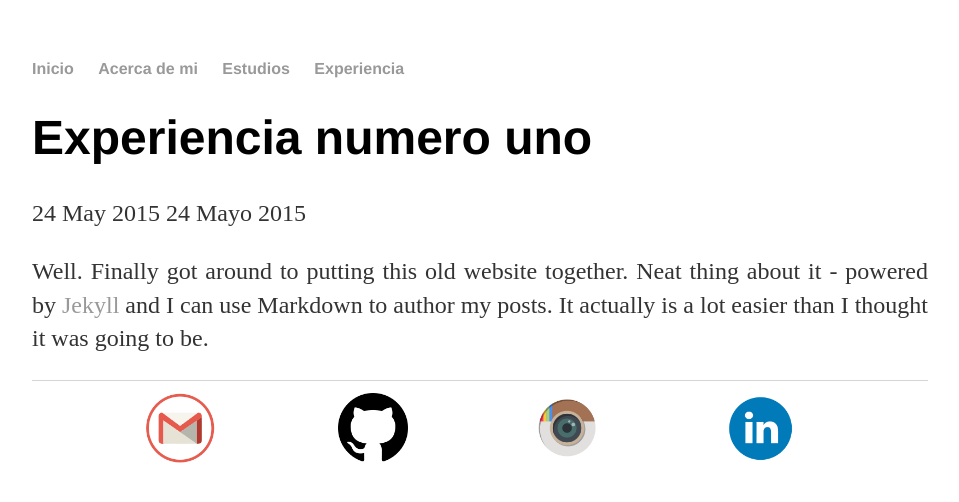
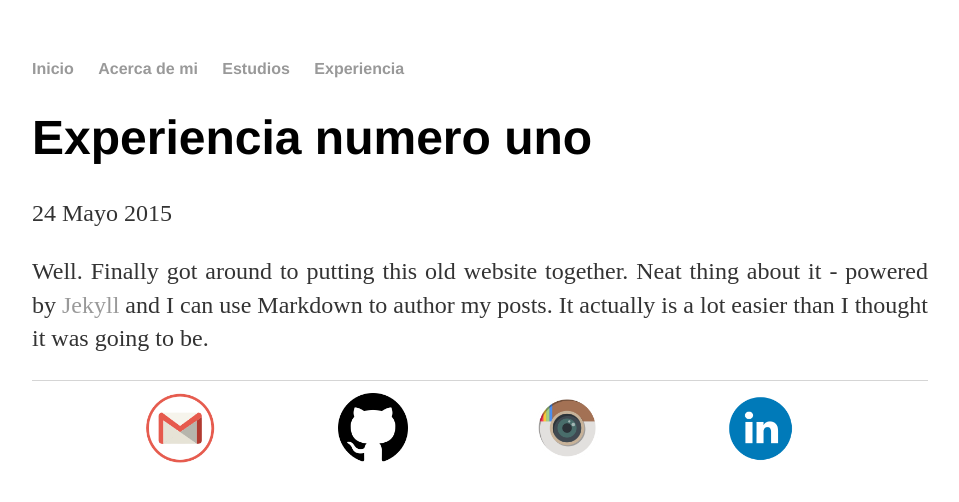
Before and after one commit to isx47590131/isx47590131.github.io, a Jekyll site: the page built from _posts/2014-04-30-experiencia-numero-uno-2015-05-24.md, in a window 1280 px wide. Shown: the top 502 px of the page, without its empty margins (160-1119 px from the left). Built offline with Jekyll 4.4.1, drawn with Linux system fonts in a browser that asks for light colours.

Commit message:
meses español

```diff
--- a/_layouts/post.html
+++ b/_layouts/post.html
@@ -3,7 +3,7 @@ layout: default
 ---
 
 <h1>{{ page.title }}</h1>
-<p class="meta">{{ page.date | date_to_long_string }}
+<p class="meta">
 {% assign m = page.date | date: "%-m" %}
 {{ page.date | date: "%-d" }}
 {% case m %}
```
